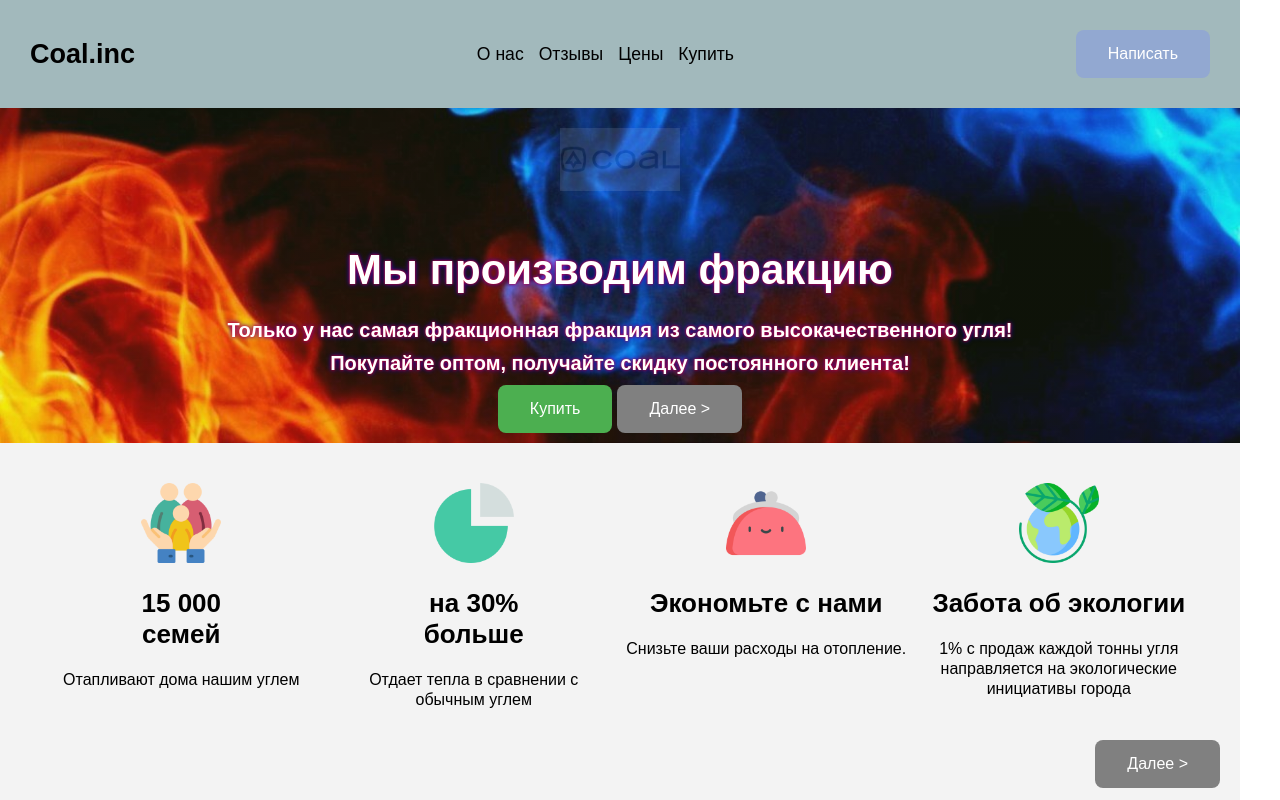
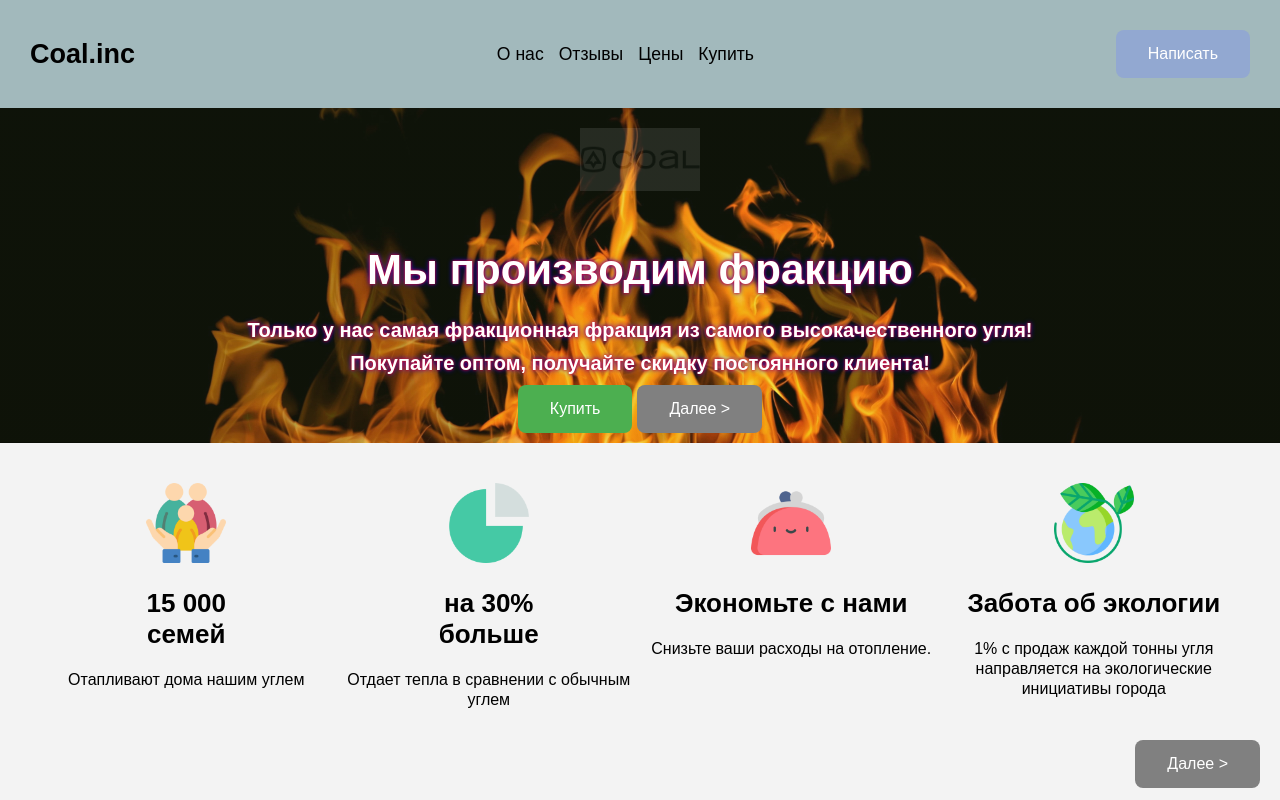
Before and after one commit to zarina86/zarina86.github.io, a plain HTML site: page index.html in a window 1280 px wide. Shown: the top 800 px of the page. Drawn offline with Linux system fonts and the light colour scheme.

Commit message:
image is changed

```diff
--- a/styles/grid.css
+++ b/styles/grid.css
@@ -1,6 +1,5 @@
 * {
   box-sizing: border-box;
-  max-width: 1240px;
   margin: 0;
   padding:0;
 }
--- a/styles/intro.css
+++ b/styles/intro.css
@@ -1,5 +1,5 @@
 .intro {
-  background-image: linear-gradient(rgba(138, 186, 86, 0.1), rgba(138, 180, 80, 0.1) 100%), url("flames.jpg");
+  background-image: linear-gradient(rgba(138, 186, 86, 0.1), rgba(138, 180, 80, 0.1) 100%), url("flames2.jpg");
   background-size: cover;
   background-color: white;
   background-repeat: no-repeat;
```
Also changed, not shown: styles/flames.jpg (deleted), styles/flames2.jpg (added).
